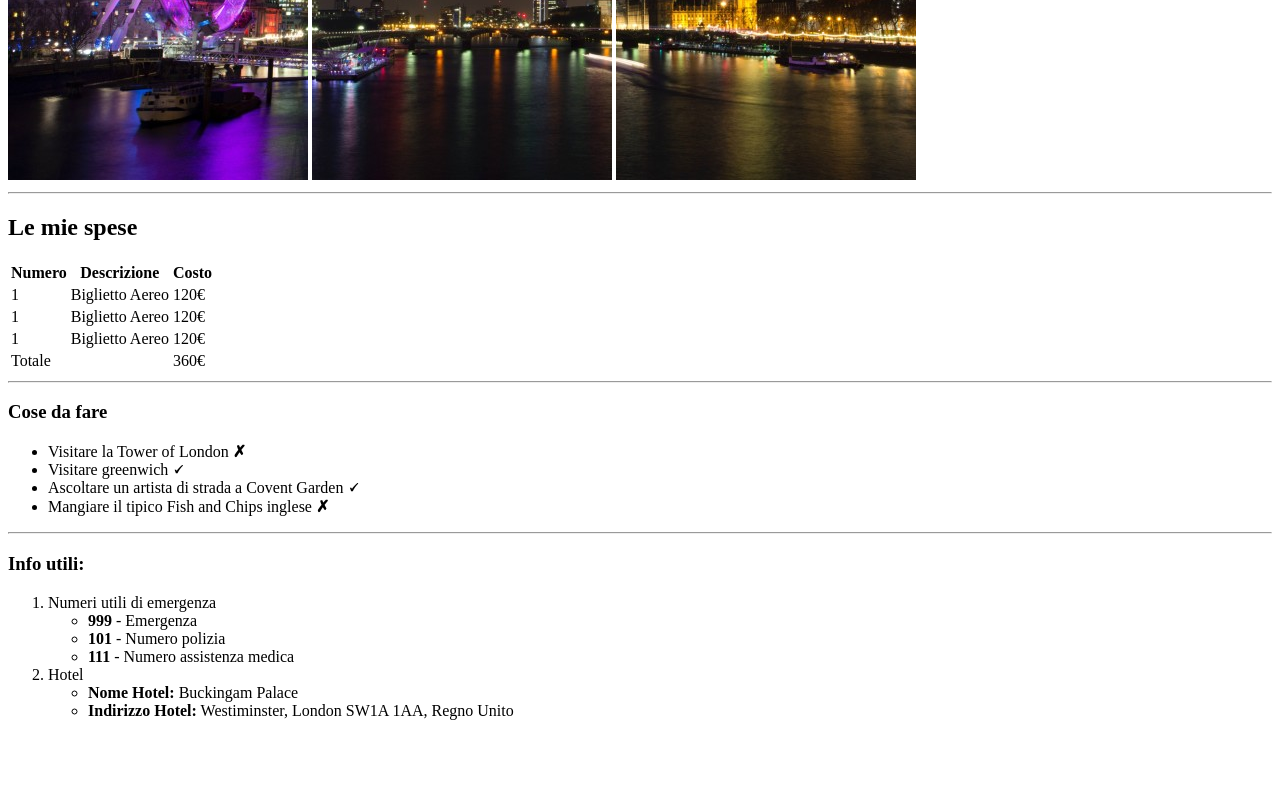
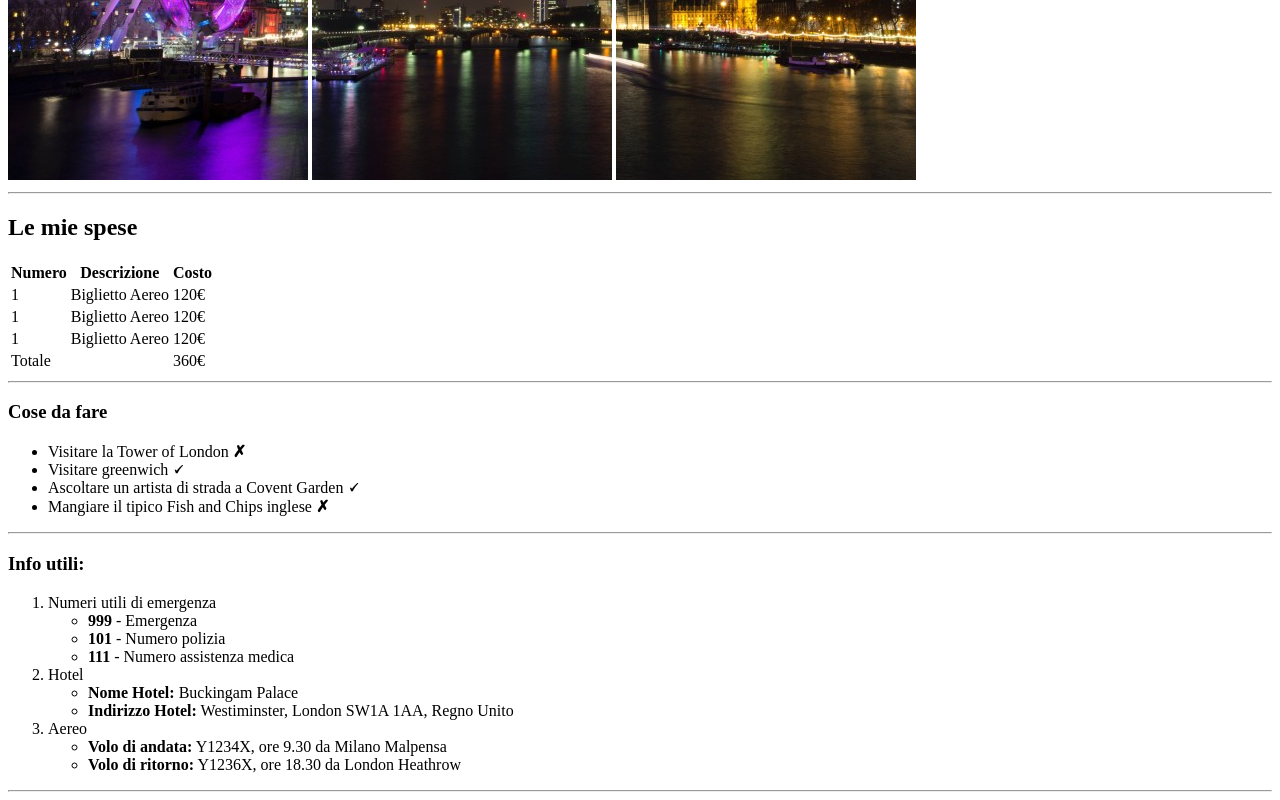
Before and after one commit to Claudio9616/html-london-trip, a plain HTML site: page index.html in a window 1280 px wide. Shown: the part 500-1300 px from the top of the page. Before the commit the page ends 1236 px from the top, so only its background shows below. Drawn offline with Linux system fonts and the light colour scheme.

Commit message:
end info

```diff
--- a/index.html
+++ b/index.html
@@ -74,10 +74,13 @@
                     <li><strong>Nome Hotel:</strong> Buckingam Palace</li>
                     <li><strong>Indirizzo Hotel:</strong> Westiminster, London SW1A 1AA, Regno Unito</li>
                 </ul>
+                <li>Aereo</li>
+                <ul>
+                    <li><strong>Volo di andata:</strong> Y1234X, ore 9.30 da Milano Malpensa</li>
+                    <li><strong>Volo di ritorno:</strong> Y1236X, ore 18.30 da London Heathrow</li>
+                </ul>
             </ol>
-
-
-
+            <hr>
         </section>
 
 
```
